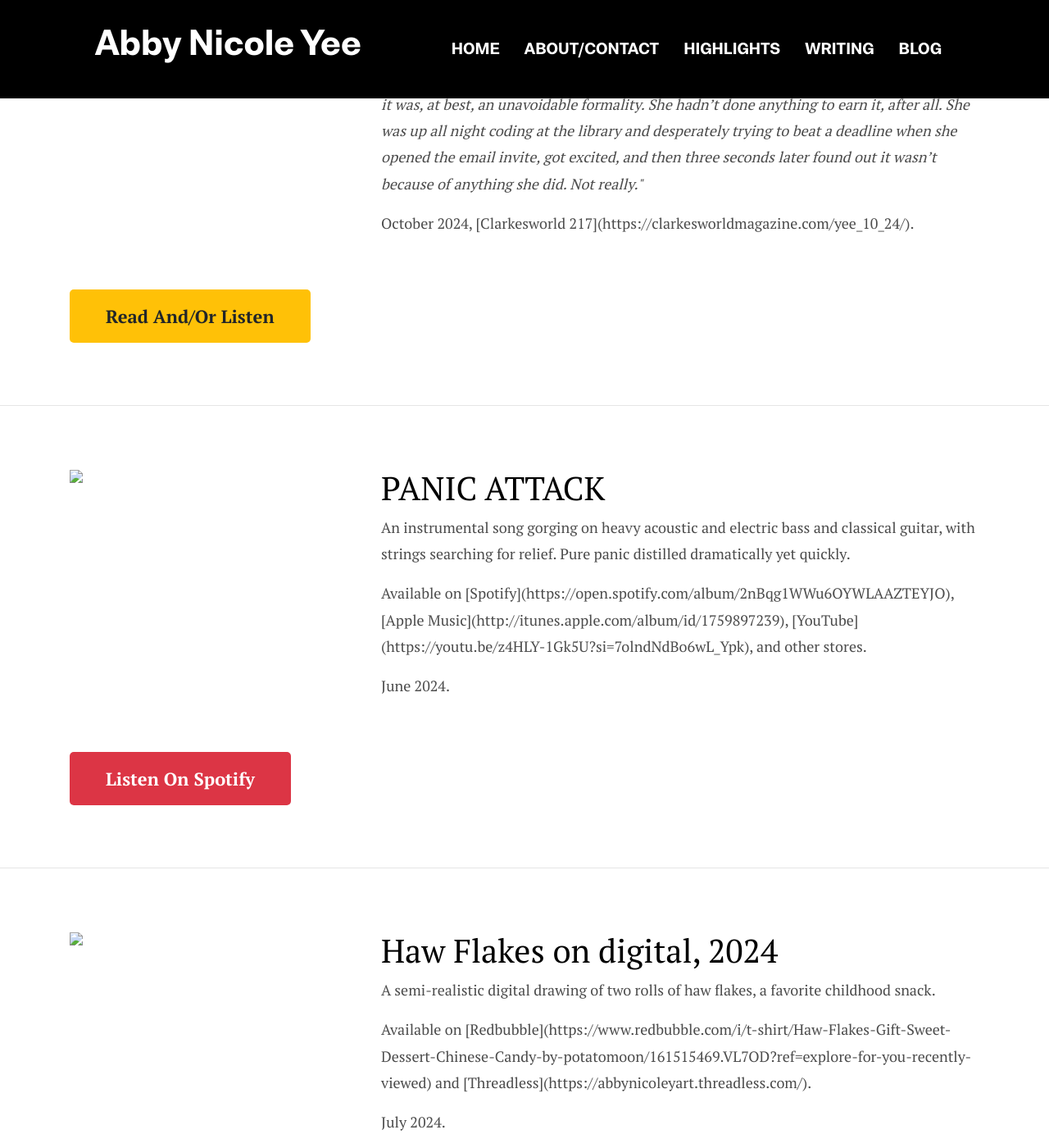
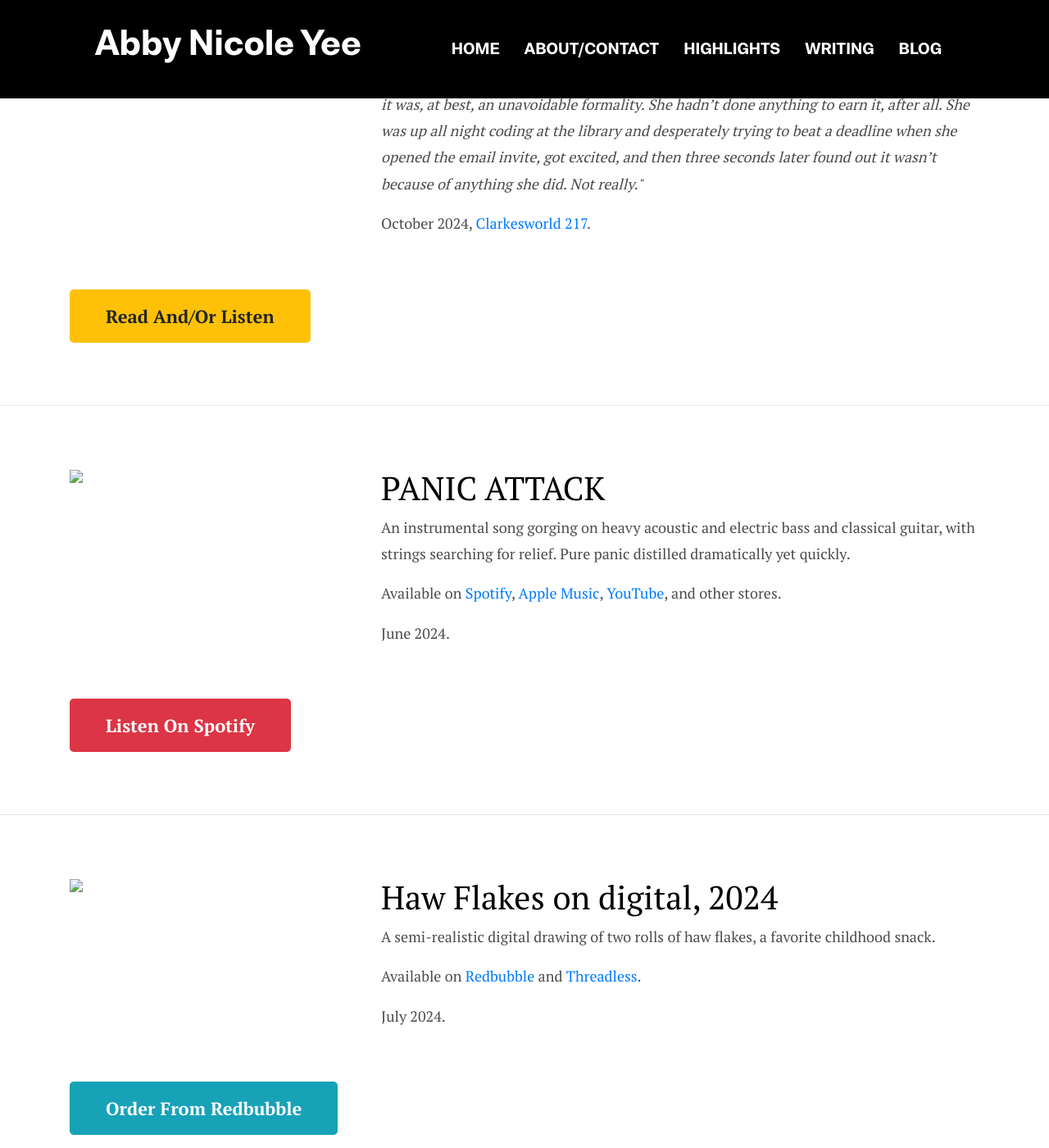
Before and after one commit to abbynicoleyee/abbynicoleyee.github.io, a Jekyll site: the page built from _pages/highlights.html, in a window 1280 px wide and 1400 px high, scrolled down 655 px. Shown: the whole window at 82% size. Built offline with Jekyll 4.4.1, drawn with Linux system fonts in a browser that asks for light colours; some of the changed lines change nothing that is shown.

Commit message:
Update highlights.html

```diff
--- a/_pages/highlights.html
+++ b/_pages/highlights.html
@@ -19,7 +19,7 @@
 
   <p>A science fiction short story about the first Filipino dog in space... and the people who collectively agreed to send her there.</p>
 <p><em>"When Clara Villegas got invited to a party the night before the launch of the Datu I spacecraft—by none other than the President of the Philippine Space Agency—she thought it was, at best, an unavoidable formality. She hadn’t done anything to earn it, after all. She was up all night coding at the library and desperately trying to beat a deadline when she opened the email invite, got excited, and then three seconds later found out it wasn’t because of anything she did. Not really."</em></p>
-  <p>October 2024, [Clarkesworld 217](https://clarkesworldmagazine.com/yee_10_24/).</p>
+  <p>October 2024, <a href="https://clarkesworldmagazine.com/yee_10_24/">Clarkesworld 217</a>.</p>
 </div>
 </div>
 <div class="row mt-5">
@@ -47,7 +47,7 @@
     <h3>PANIC ATTACK</h3>
 
     <p>An instrumental song gorging on heavy acoustic and electric bass and classical guitar, with strings searching for relief. Pure panic distilled dramatically yet quickly.</p>
-    <p>Available on [Spotify](https://open.spotify.com/album/2nBqg1WWu6OYWLAAZTEYJO), [Apple Music](http://itunes.apple.com/album/id/1759897239), [YouTube](https://youtu.be/z4HLY-1Gk5U?si=7olndNdBo6wL_Ypk), and other stores.</p>
+    <p>Available on <a href="https://open.spotify.com/album/2nBqg1WWu6OYWLAAZTEYJO">Spotify</a>, <a href="http://itunes.apple.com/album/id/1759897239">Apple Music</a>, <a href="https://youtu.be/z4HLY-1Gk5U?si=7olndNdBo6wL_Ypk">YouTube</a>, and other stores.</p>
     <p>June 2024.</p>
   </div>
   </div>
@@ -72,7 +72,7 @@
       <h3>Haw Flakes on digital, 2024</h3>
 
       <p>A semi-realistic digital drawing of two rolls of haw flakes, a favorite childhood snack.</p>
-            <p>Available on [Redbubble](https://www.redbubble.com/i/t-shirt/Haw-Flakes-Gift-Sweet-Dessert-Chinese-Candy-by-potatomoon/161515469.VL7OD?ref=explore-for-you-recently-viewed) and [Threadless](https://abbynicoleyart.threadless.com/).</p>
+            <p>Available on <a href="https://www.redbubble.com/i/t-shirt/Haw-Flakes-Gift-Sweet-Dessert-Chinese-Candy-by-potatomoon/161515469.VL7OD?ref=explore-for-you-recently-viewed">Redbubble</a> and <a href="https://abbynicoleyart.threadless.com/">Threadless</a>.</p>
       <p>July 2024.</p>
     </div>
     </div>
```
